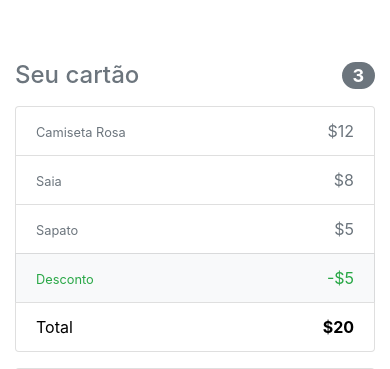
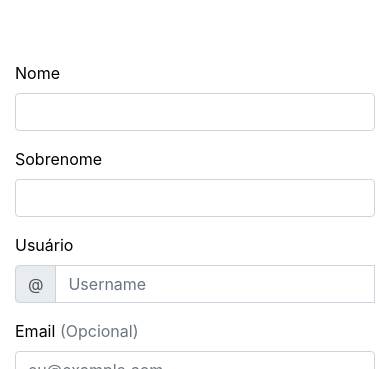
Before and after one commit to CesarSoftDevelopment/autonotes, a plain HTML site: page logon.html in a window 390 px wide. Shown: the part 475-844 px from the top of the page. Drawn offline with nearby package versions, Linux system fonts and the light colour scheme; a script that the page names is missing.

```diff
--- a/logon.html
+++ b/logon.html
@@ -77,56 +77,8 @@
         </div>
 
         <div class="row">
-          <div class="col-md-4 order-md-2 mb-4">
-            <h4 class="d-flex justify-content-between align-items-center mb-3">
-              <span class="text-muted">Seu cartão</span>
-              <span class="badge badge-secondary badge-pill">3</span>
-            </h4>
-            <ul class="list-group mb-3">
-              <li class="list-group-item d-flex justify-content-between lh-condensed">
-                <div id="example">
-                  <small class="text-muted">Camiseta Rosa</small>
-                </div>
-                <span class="text-muted">$12</span>
-              </li>
-              <li class="list-group-item d-flex justify-content-between lh-condensed">
-                <div>
-                  <h6 id="item2"  class="my-0"></h6>
-                  <small class="text-muted">Saia</small>
-                </div>
-                <span class="text-muted">$8</span>
-              </li>
-              <li class="list-group-item d-flex justify-content-between lh-condensed">
-                <div>
-                  <h6 id="item3"  class="my-0"></h6>
-                  <small class="text-muted">Sapato</small>
-                </div>
-                <span class="text-muted">$5</span>
-              </li>
-              <li class="list-group-item d-flex justify-content-between bg-light">
-                <div class="text-success">
-                  <h6 id="item4" class="my-0"></h6>
-                  <small>Desconto</small>
-                </div>
-                <span class="text-success">-$5</span>
-              </li>
-              <li class="list-group-item d-flex justify-content-between">
-                <span>Total</span>
-                <strong>$20</strong>
-              </li>
-            </ul>
 
-            <form class="card p-2">
-              <div class="input-group">
-                <input type="text" class="form-control" placeholder="Promo code">
-                <div class="input-group-append">
-                  <button type="submit" class="btn btn-danger">Resgatar</button>
-                </div>
-              </div>
-            </form>
-          </div>
           <div class="col-md-8 order-md-1">
-            <h4 class="mb-3">Endereço</h4>
             <form class="needs-validation" novalidate>
               <div class="row">
                 <div class="col-md-6 mb-3">
```
Also changed, not shown: index.html (+1 -1 lines), img/autonotes_novo.png (added).
